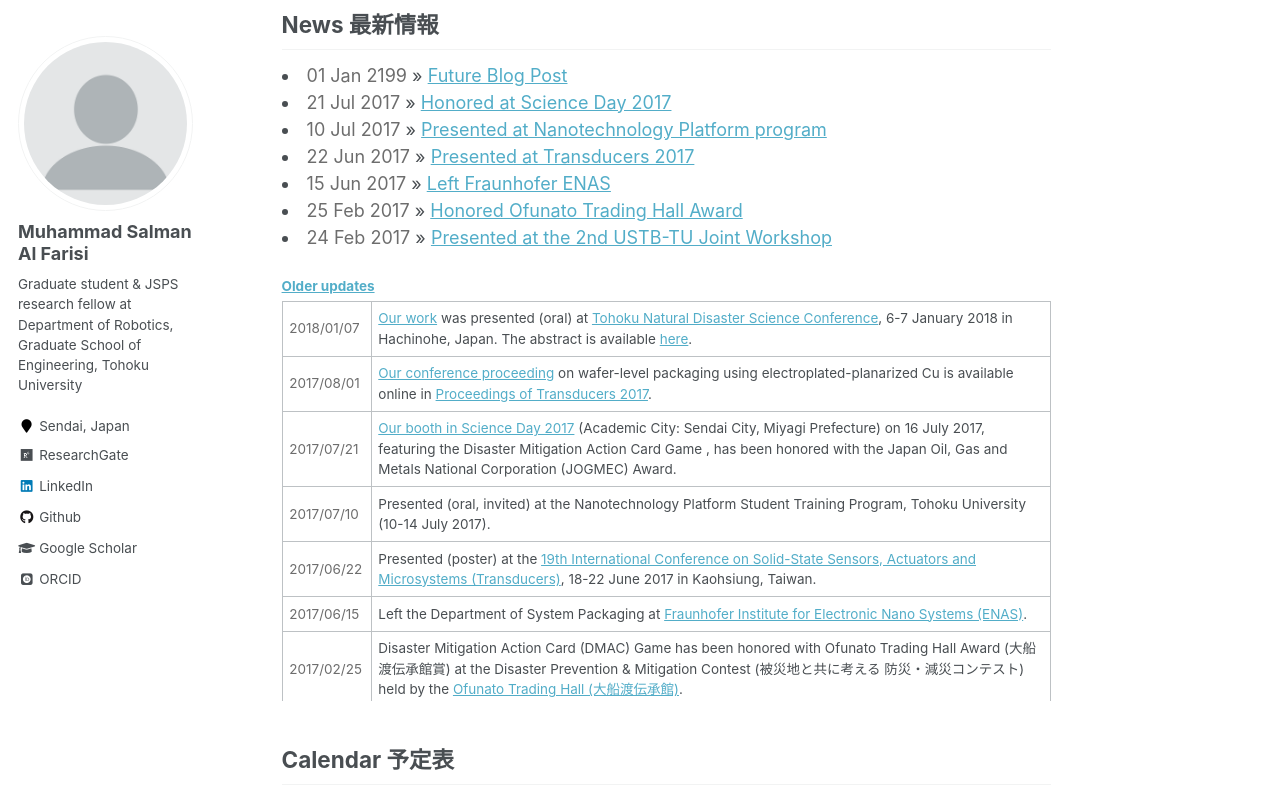
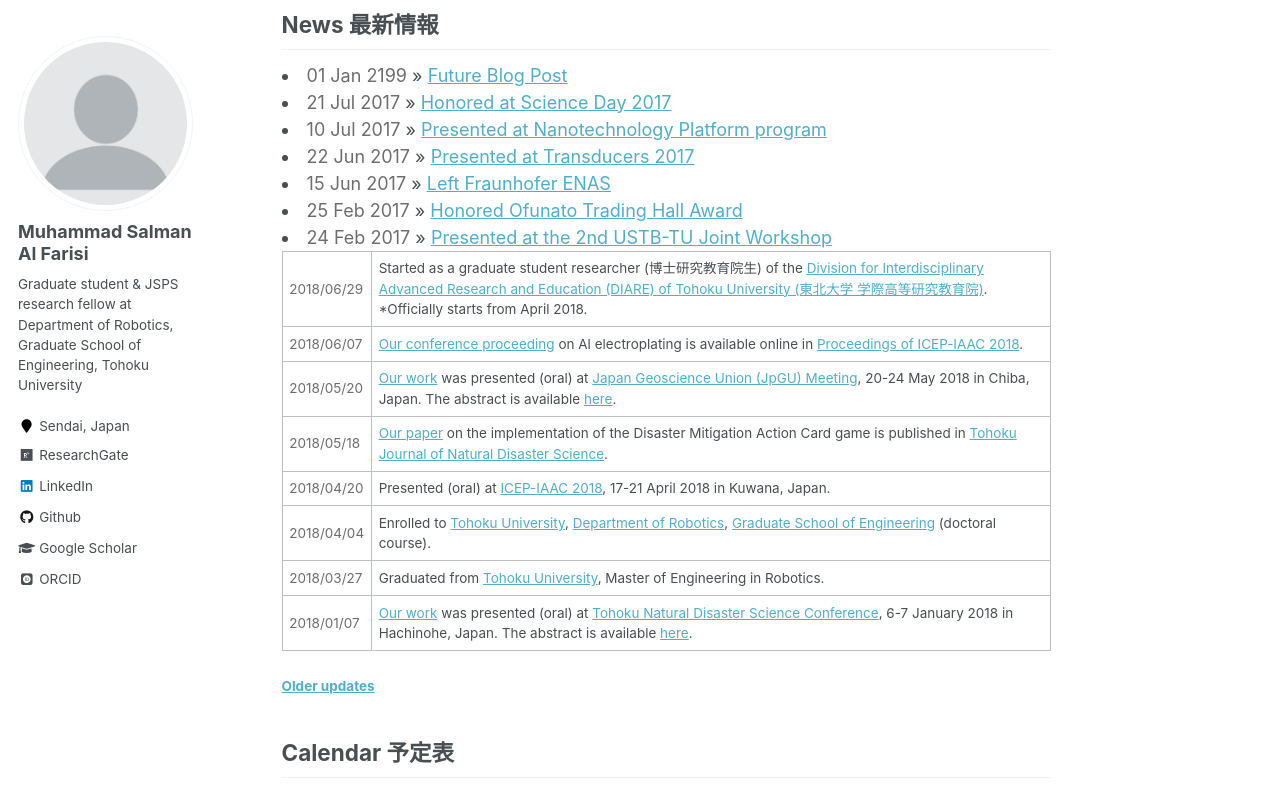
Before and after one commit to msalfarisi/msalfarisi.github.io, a Jekyll site: the page built from _pages/home.md, in a window 1280 px wide and 900 px high, scrolled down 448 px, cut to the strip 0-785 px from the top of the window. Built offline with Jekyll 4.4.1, drawn with Linux system fonts in a browser that asks for light colours; some web fonts are replaced.

Commit message:
Update home.md

```diff
--- a/_pages/home.md
+++ b/_pages/home.md
@@ -20,10 +20,36 @@
   <li><span style="color:#6d6d6d;">{{ post.date | date_to_string }}</span> » <a href="{{ post.url }}" title="{{ post.title }}">{{ post.title }}</a></li>
 {% endfor %}
 
-#### [Older updates](/news/)
-
 <div style="overflow-y: scroll; height:400px;">
  <table style="width:100%">
+  <tr>
+    <td style="color:#6d6d6d;">2018/06/29</td>
+    <td>Started as a graduate student researcher (博士研究教育院生) of the <a href="http://www.iiare.tohoku.ac.jp/">Division for Interdisciplinary Advanced Research and Education (DIARE) of Tohoku University (東北大学 学際高等研究教育院)</a>. *Officially starts from April 2018.</td>
+  </tr>
+  <tr>
+    <td style="color:#6d6d6d;">2018/06/07</td>
+    <td><a href="/publication/">Our conference proceeding</a> on Al electroplating is available online in <a href="https://ieeexplore.ieee.org/document/8374336/">Proceedings of ICEP-IAAC 2018</a>.</td>
+  </tr>
+  <tr>
+    <td style="color:#6d6d6d;">2018/05/20</td>
+    <td><a href="/publication/">Our work</a> was presented (oral) at <a href="http://www.jpgu.org/meeting_2018/"> Japan Geoscience Union (JpGU) Meeting</a>, 20-24 May 2018 in Chiba, Japan. The abstract is available <a href="https://confit.atlas.jp/guide/event-img/jpgu2018/O05-01/public/pdf?type=in&lang=en">here</a>.</td>
+  </tr>
+  <tr>
+    <td style="color:#6d6d6d;">2018/05/18</td>
+    <td><a href="/publication/">Our paper</a> on the implementation of the Disaster Mitigation Action Card game is published in <a href="http://nds-tohoku.in.arena.ne.jp/ndsjournal/volume54/54-49.pdf">Tohoku Journal of Natural Disaster Science</a>.</td>
+  </tr>
+  <tr>
+    <td style="color:#6d6d6d;">2018/04/20</td>
+    <td>Presented (oral) at <a href="http://jiep.or.jp/icep/index.html">ICEP-IAAC 2018</a>, 17-21 April 2018 in Kuwana, Japan.</td>
+  </tr>
+  <tr>
+    <td style="color:#6d6d6d;">2018/04/04</td>
+    <td>Enrolled to <a href="https://www.tohoku.ac.jp/">Tohoku University</a>, <a href="https://www.mech.tohoku.ac.jp/">Department of Robotics</a>, <a href="https://www.eng.tohoku.ac.jp/">Graduate School of Engineering</a> (doctoral course).</td>
+  </tr>
+  <tr>
+    <td style="color:#6d6d6d;">2018/03/27</td>
+    <td>Graduated from <a href="https://www.tohoku.ac.jp/">Tohoku University</a>, Master of Engineering in Robotics.</td>
+  </tr>
   <tr>
     <td style="color:#6d6d6d;">2018/01/07</td>
     <td><a href="/publication/">Our work</a> was presented (oral) at <a href="http://nds-tohoku.in.arena.ne.jp/申込要領一覧/プログラム（h29年度）/">Tohoku Natural Disaster Science Conference</a>, 6-7 January 2018 in Hachinohe, Japan. The abstract is available <a href="http://nds-tohoku.in.arena.ne.jp/abstract/Abstract2017.pdf">here</a>.</td>
```
Also changed, not shown: other parts of _pages/home.md (+2 -0 lines).
